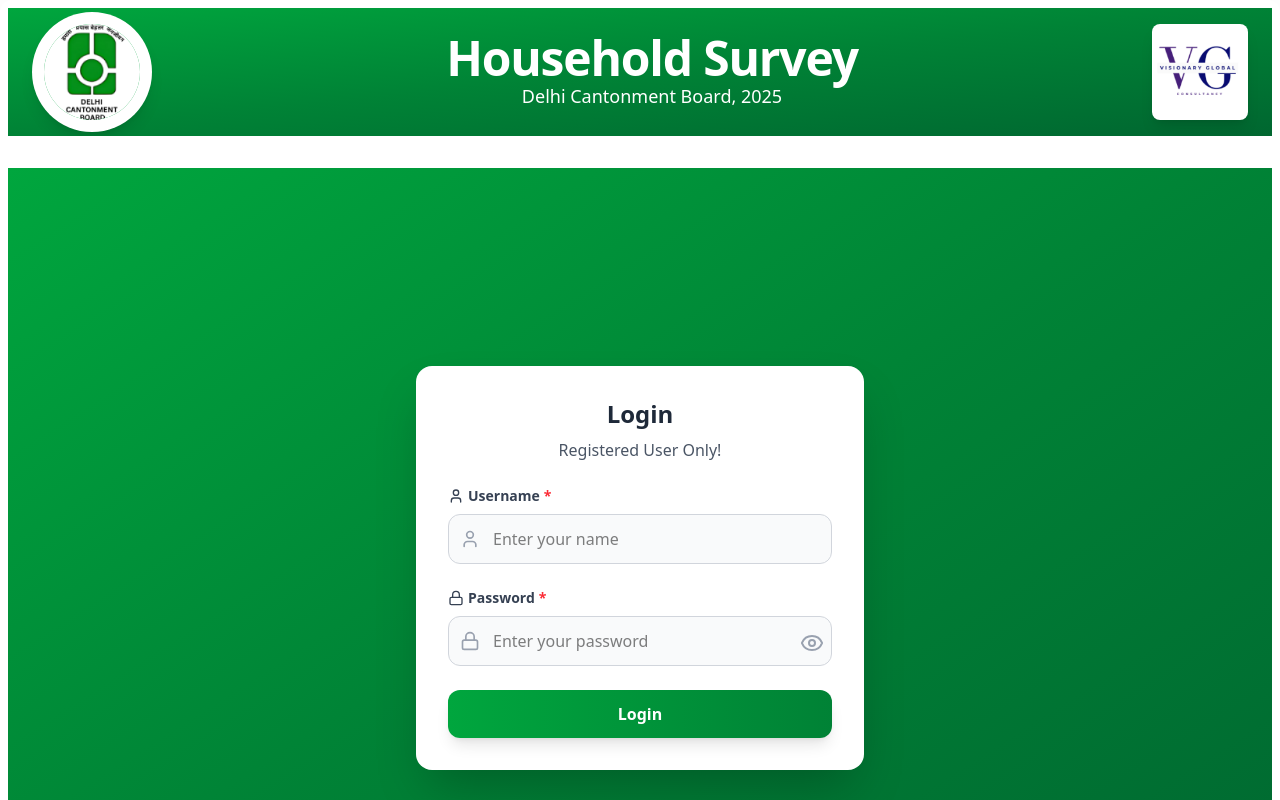
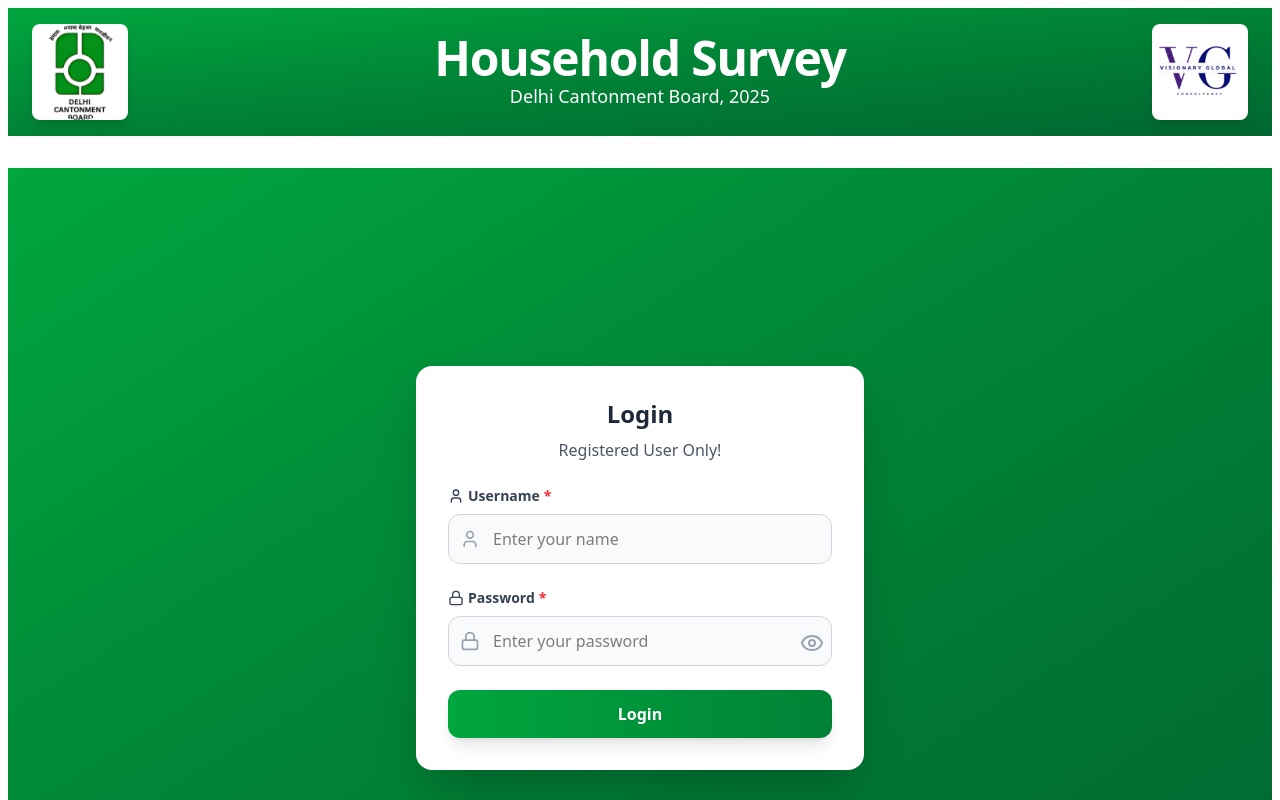
Before and after one commit to AdityaVerma2003/dcbsurveyfrontend, a React (Vite) app: page / in a window 1280 px wide. Shown: the top 800 px of the page. Built offline with nearby package versions, Linux system fonts and the light colour scheme; no server answers; a web font is replaced by a local one.

Commit message:
Security Fixes

```diff
--- a/src/components/Form.jsx
+++ b/src/components/Form.jsx
@@ -176,7 +176,7 @@ const App = ({ onLogout }) => {
                         try {
                             const loadingToast = toast.info("Fetching Location...", { autoClose: false });
                             const res = await axios.get(
-                                `https://maps.googleapis.com/maps/api/geocode/json?latlng=${latitude},${longitude}&key=AIzaSyBNgupRhPMKk4UJrWBeZDnkPENveW0Eg2k`
+                                `${API_BASE_URL}/api/geocode?lat=${latitude}&lng=${longitude}`
                             );
 
                             if (res.data.status === 'OK' && res.data.results.length > 0) {
--- a/src/components/Header.jsx
+++ b/src/components/Header.jsx
@@ -6,11 +6,11 @@ const Header = () => {
     <div>
     <div className="z-10 flex justify-between items-center w-full p-6  h-32 bg-gradient-to-br from-green-600 via-green-700 to-green-800 relative overflow-hidden font-sans space-x-2 mb-8">
                 <div className="flex items-center space-x-4">
-                    <div className="bg-white rounded-full p-3 shadow-lg">
-                    <div className="w-24 h-24 bg-green-600 rounded-full flex items-center justify-center">
-                        <img src={dcb} alt="Delhi Cantonment Board" className="w-full h-full rounded-full" />
-                    </div>
-                    </div>
+
+                   <div className="bg-white rounded-lg shadow-lg">
+                  <img src={dcb} alt="Visionary Global" className="w-24 h-24 rounded-full" />
+                </div>
+
 
                 </div>
                 <div className='flex flex-col justify-center items-center text-center'>
```
